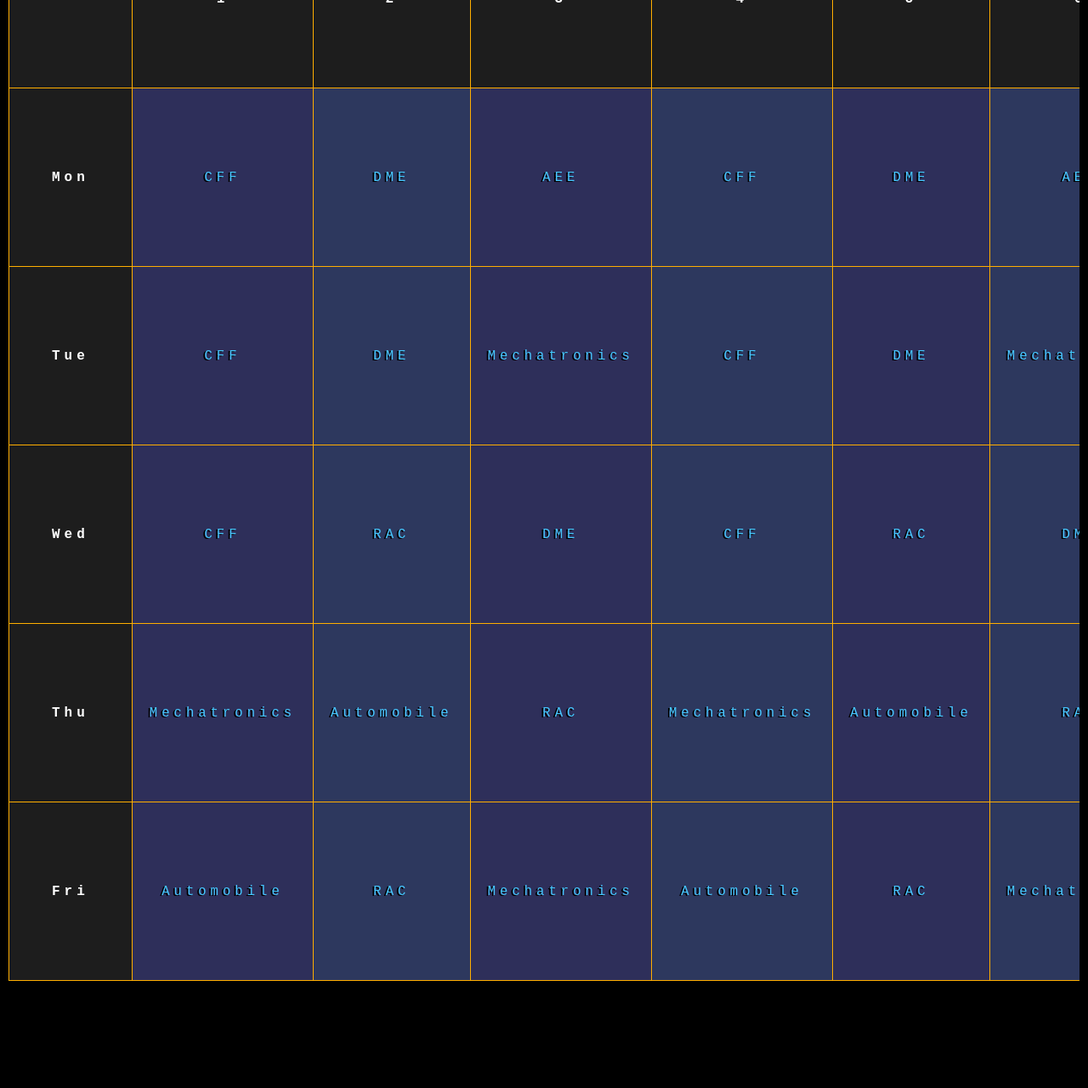
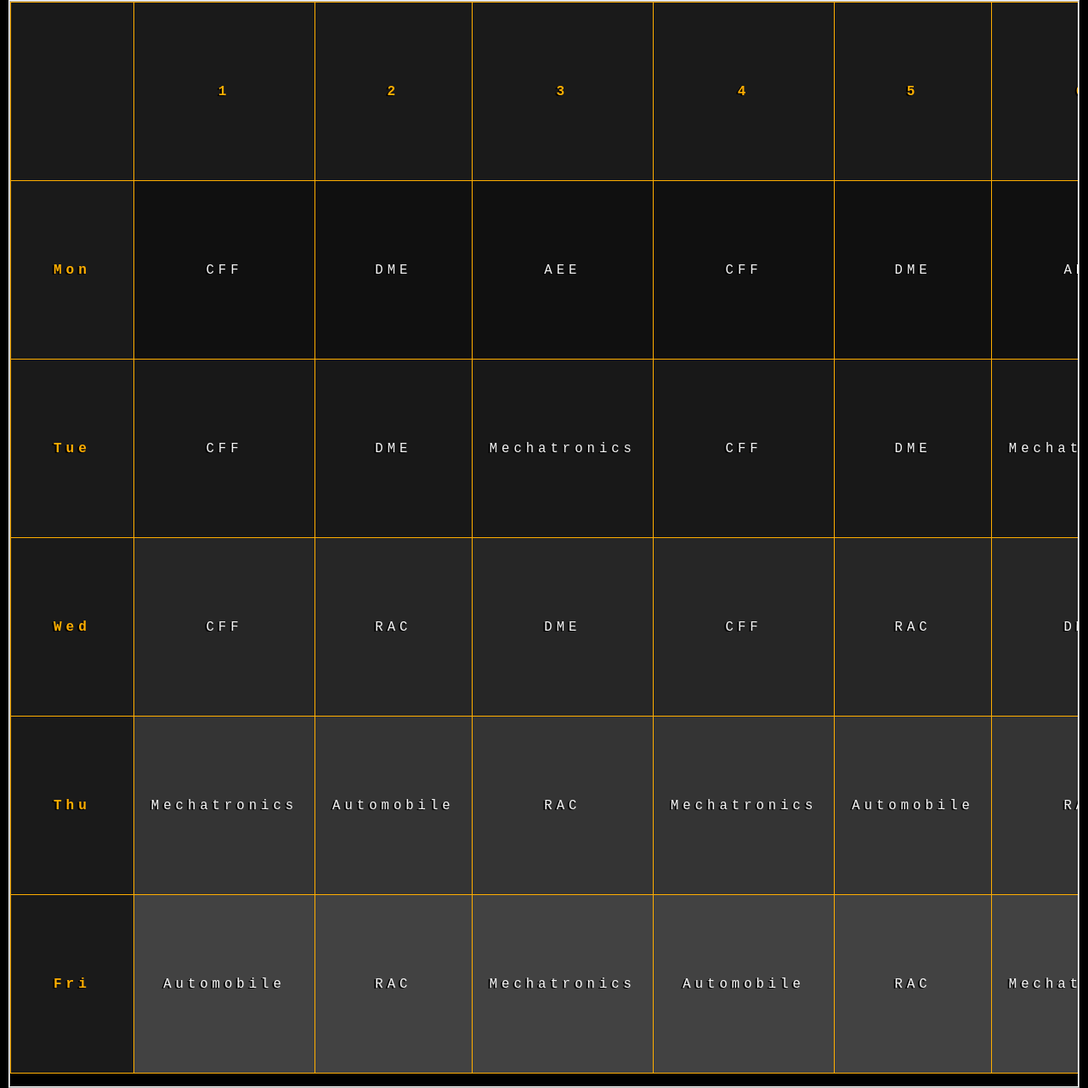
Before and after one commit to ash-faque/S7TT, a plain HTML site: page index.html in a window 1280 px wide. Shown: the part 329-1609 px from the top of the page at 85% size. Before the commit the page ends 1522 px from the top, so only its background shows below. Drawn offline with Linux system fonts and the light colour scheme.

Commit message:
61651230

```diff
--- a/app.js
+++ b/app.js
@@ -187,6 +187,8 @@ const fetchTT = () => {
                 }, (10 * 1000));
             }).catch(e => {
                 console.log(e);
+                TTD.innerHTML += `<div style="padding: 20px; text-align: center; border: 0;">
+                                  <p>🥴${e}</p>------<p>💃 It's probably Saturday or Sunday.</p></div>`;
             });
         }).catch(e => {
             console.log(e);
--- a/styles.css
+++ b/styles.css
@@ -133,7 +133,6 @@
 
 #twtt{
     background: transparent;
-    border: 0;
     height: 100vw;
     overflow-x: scroll;
 }table{
@@ -141,24 +140,31 @@
     margin: 0;
     font-family: arial, sans-serif;
     border-collapse: collapse;
+}tr:nth-child(1){
+    background: #101010;
+}tr:nth-child(2){
+    background: #181818;
+}tr:nth-child(3){
+    background: #262626;
+}tr:nth-child(4){
+    background: #343434;
+}tr:nth-child(5){
+    background: #424242;
+}tr:nth-child(6){
+    background: #505050;
 }td, th {
-    border: 0.5px solid #ffae00;
-    color: #fff;
+    border: 1px solid #ffae00;
+    text-shadow: -2px 1px #000000;
     letter-spacing: 5px;
     text-align: center;
     height: calc((100vw - 20px) / 6);
     padding: 0 20px;
 }th{
-    background-color: #1d1d1d;
+    color: #ffae00;
+    background-color: #1a1a1a;
     padding: 0 50px;
     font-size: large;
+}td{
+    color: whitesmoke;
+    font-size: larger;
 }
-td{
-    text-shadow: -2px 1px #000000;
-    color: #46c7ff;
-    font-size: larger;
-}td:nth-child(even){
-    background-color: #2e2f5a;
-}td:nth-child(odd){
-    background-color: #2d385e;
-}
--- a/sw.js
+++ b/sw.js
@@ -1,5 +1,5 @@
 // Cache names
-const preCacheName = 'PRE_V6';
+const preCacheName = 'PRE_V7';
 // Cache assets
 const preCacheAssets = [
 							'/',
```
